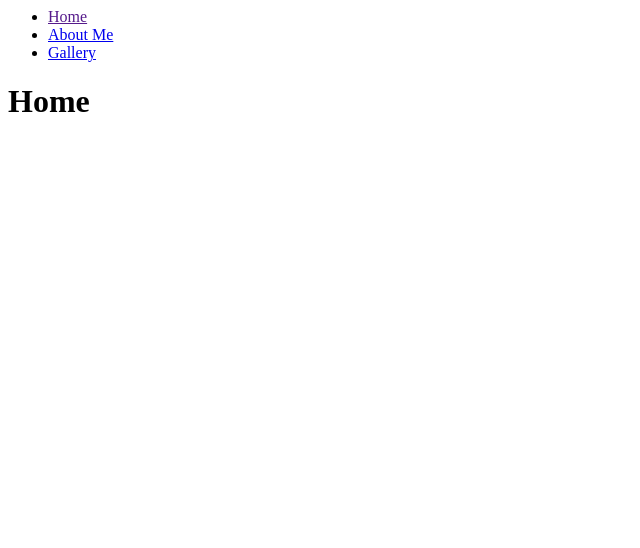
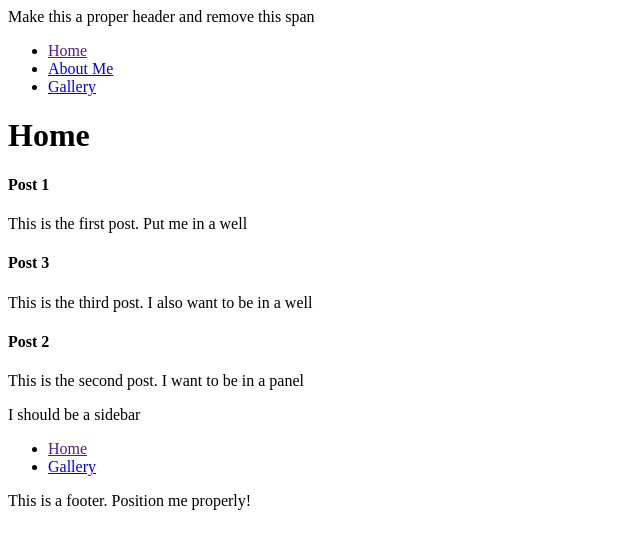
Before and after one commit to deoncasas/frontend-set-a, a website: page public/index.html in a window 1280 px wide. Shown: the whole page, without its empty margins (0-640 px from the left). Drawn offline with Linux system fonts and the light colour scheme.

Commit message:
fix: updated README, about, gallery and index pages.

```diff
--- a/public/index.html
+++ b/public/index.html
@@ -5,6 +5,7 @@
   </head>
   <body>
     <nav>
+      <span>Make this a proper header and remove this span</span>
       <div>
         <div>
           <ul>
@@ -16,6 +17,28 @@
       </div>
     </nav>
     <h1>Home</h1>
+    <section>
+      <h4>Post 1</h4>
+      <p>This is the first post. Put me in a well</p>
+    </section>
+    <section>
+      <h4>Post 3</h4>
+      <p>This is the third post. I also want to be in a well</p>
+    </section>
+    <section>
+      <h4>Post 2</h4>
+      <p>This is the second post. I want to be in a panel</p>
+    </section>
+    <section>
+      I should be a sidebar
+      <ul>
+          <li><a href="">Home</a></li>
+          <li><a href="http://localhost:8080/gallery.html">Gallery</a></li>
+      </ul>
+    </section>
+    <footer>
+      This is a footer. Position me properly!
+    </footer>
     <script type="text/javascript" src=""></script>
   </body>
 </html>
```
Also changed, not shown: public/about.html (+12 -0 lines), public/gallery.html (+10 -0 lines), README.md.
